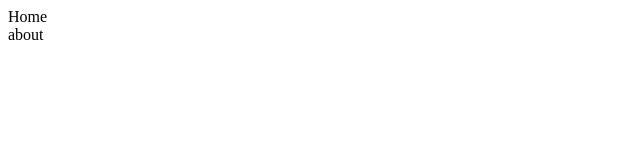
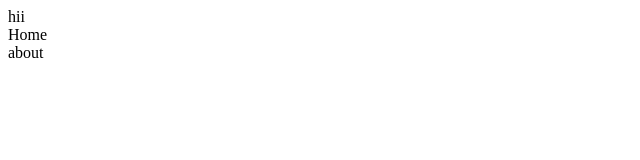
Before and after one commit to kalyan2903/New-folder, a plain HTML site: page index.html in a window 1280 px wide. Shown: the full height of the page, 0-640 px from the left. Drawn offline with Linux system fonts and the light colour scheme.

Commit message:
Update index.html

```diff
--- a/index.html
+++ b/index.html
@@ -6,6 +6,7 @@
     <title>Document</title>
 </head>
 <body>
+    <div>hii</div>
     <div>Home</div>
     <div>
         about
```
